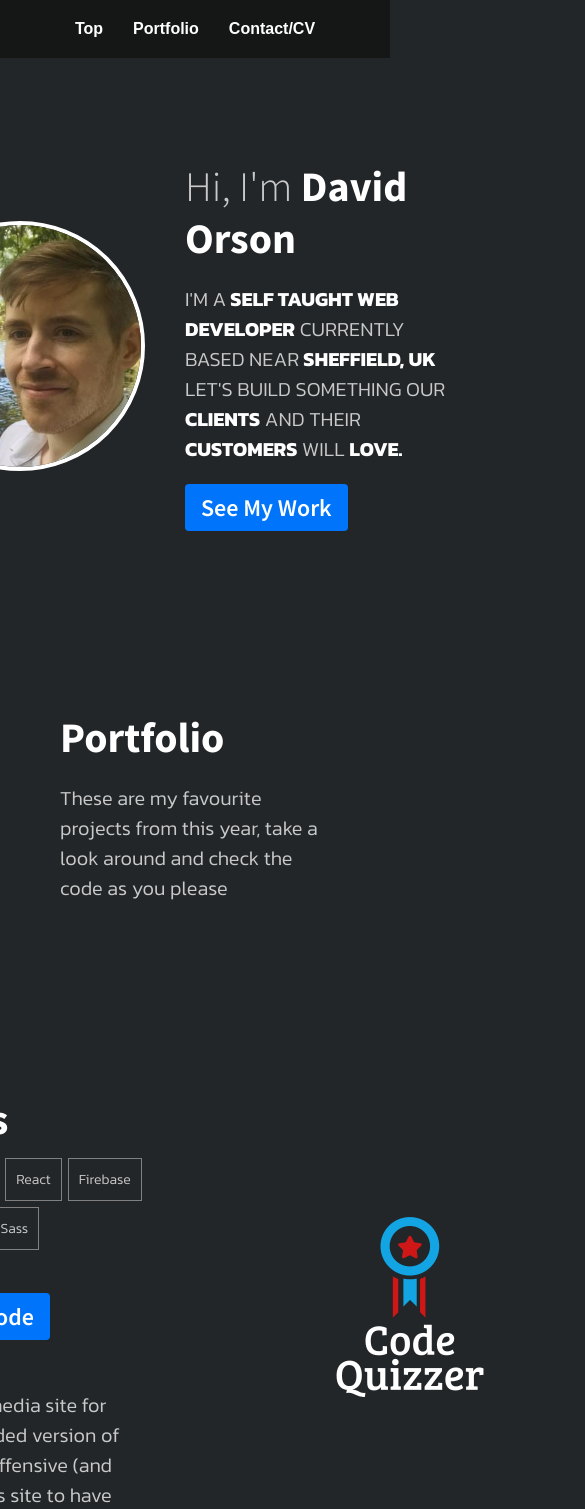
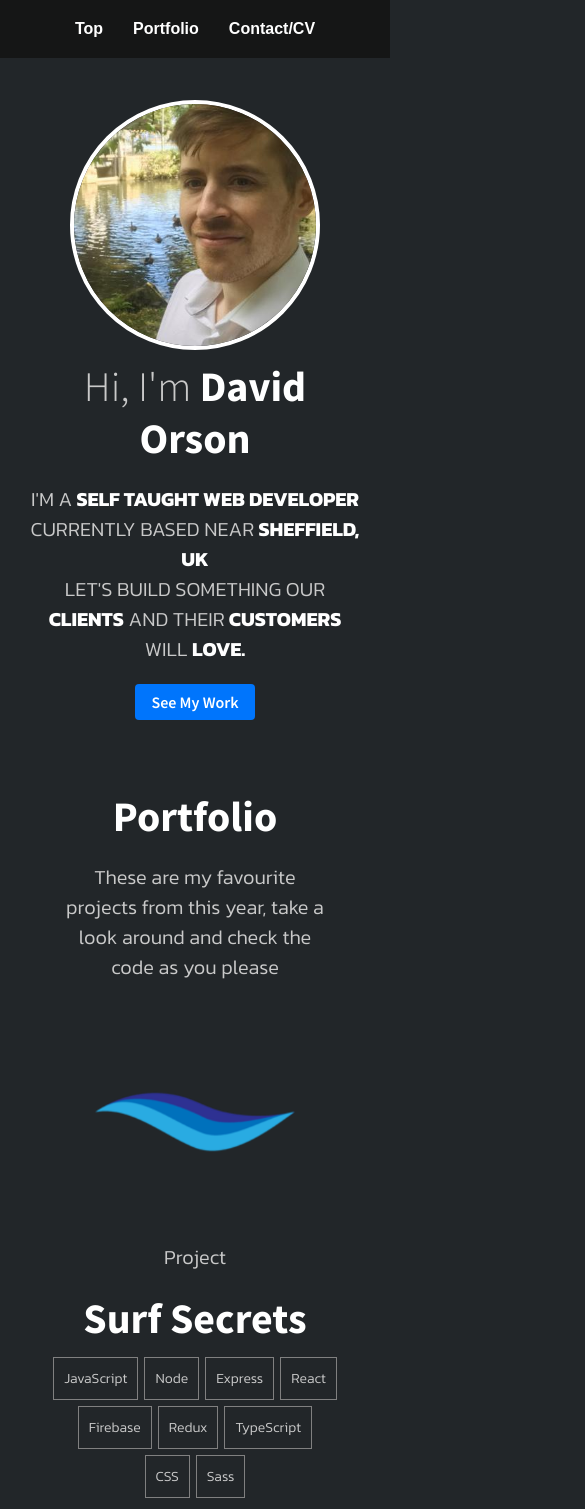
Before and after one commit to David-Orson/Portfolio-2020, a React (Create React App) app: page / in a window 390 px wide. Shown: the top 1509 px of the page, 585 px wide, since content can reach past the window. Built offline with nearby package versions, Linux system fonts and the light colour scheme; a web font is replaced by a local one.

Commit message:
Responsive Design

```diff
--- a/src/App.js
+++ b/src/App.js
@@ -5,7 +5,7 @@ import "./styles.css";
 
 const App = () => {
   return (
-    <div>
+    <div id="top">
       <Header />
       <Home />
     </div>
--- a/src/components/Contact.js
+++ b/src/components/Contact.js
@@ -3,11 +3,11 @@ import cv from "../Assets/CV.png";
 
 const Contact = () => {
   return (
-    <div className="contact">
+    <div id="cv" className="contact">
       <img src={cv} />
       <h1>07929 343576</h1>
       <h1>
-        <span>onlyorson@outlook.com</span>
+        <span className="email">onlyorson@outlook.com</span>
       </h1>
     </div>
   );
--- a/src/components/Header.js
+++ b/src/components/Header.js
@@ -3,9 +3,9 @@ import React from "react";
 const Header = () => {
   return (
     <div className="header">
-      <a>Top</a>
-      <a>Portfolio</a>
-      <a>Contact/CV</a>
+      <a href="#top">Top</a>
+      <a href="#portfolio">Portfolio</a>
+      <a href="#cv">Contact/CV</a>
     </div>
   );
 };
--- a/src/components/Hero.js
+++ b/src/components/Hero.js
@@ -19,7 +19,9 @@ const Hero = () => {
           LOVE.
         </p>
 
-        <button>See My Work</button>
+        <a className="button" href="#portfolio">
+          See My Work
+        </a>
       </div>
     </div>
   );
--- a/src/components/Project.js
+++ b/src/components/Project.js
@@ -6,7 +6,11 @@ const Project = (props) => {
   return (
     <div className="section">
       <div className="container logo-container">
-        <img src={props.image} />
+        {props.lessPadding ? (
+          <img src={props.image} className="ssPadding" />
+        ) : (
+          <img src={props.image} className="cqPadding" />
+        )}
       </div>
       <div className="container">
         <p>
@@ -27,7 +31,7 @@ const Project = (props) => {
             {codeText} Code
           </a>
         </div>
-        <div className="scroll">
+        <div className="scroll mobile-text">
           <p>
             <span>{props.body}</span>
           </p>
--- a/src/components/Projects.js
+++ b/src/components/Projects.js
@@ -16,10 +16,10 @@ const Projects = () => {
     "Sass",
   ];
 
-  const cQBadges = ["JavaScript", "React", "Semantic UI", "CSS", "Sass"];
+  const cQBadges = ["JavaScript", "React", "Semantic UI", "CSS"];
 
   return (
-    <div className="projects">
+    <div id="portfolio" className="projects">
       <div className="container">
         <h1>Portfolio</h1>
         <p>
@@ -37,13 +37,14 @@ const Projects = () => {
           body3="I had a coding friend who mentored me and advised me that if I wanted this to be a long term project, I should transition to typescript. This presented challenges (even though I knew how to set types) with implementing this fully with React/Redux as many of the errors I handled were difficult to understand, I now understand how to set the types for props and state and use interfaces. This site was also my first implementation of Redux, learning about a functioning store with actions and reducers which use Axios pull the data from the cloud functions."
           body4="I have been given access to an API for the leading CS:GO / CS:S server so that I can implement player stats from the game into their profiles amongst other functionalities. For the future of this app, I intend to integrate: automatic posts of in-game achievements, ranking system based on performance amongst multiple servers, in-game challenges which are rewarded with site badges. In the distant future, I intend to make a match making system so that players can arrange competitive games and report the score with evidence of the result, but this may require creating my own surf server."
           image={surfSecrets}
+          lessPadding={true}
           badges={sSBadges}
           site="https://cssurfsecrets.com"
           code="https://github.com/David-Orson/cs-surf-secrets-v2"
         />
         <Project
           title="Code Quizzer"
-          body="Code Quizzer is a quiz website with Questions for JavaScript. I decided to create this app as a challenge to myself by not using any video tutorials, mainly using documentation and Stack Overflow. I want to progress my proficiency with the tech that I typically use."
+          body="Code Quizzer is a quiz website with Questions for people learning JavaScript. I decided to create this app as a challenge to myself by not using any video tutorials, mainly using documentation and Stack Overflow. I want to progress my proficiency with the tech that I typically use."
           body2="Currently there is only one quiz available for users. I intend to implement multiple quizzes with more advanced topics, and a login system so that users can track their high scores and strive to complete all the quizzes I create."
           body3="I also want to take this as an opportunity to solidify the more theoretical concepts that I have been studying but seldom use, having read much of 'You Don't Know JavaScript' and am looking at advanced JavaScript Tutorials on Udemy. "
           image={codeQuizzer}
--- a/src/styles.css
+++ b/src/styles.css
@@ -16,6 +16,26 @@ a {
   margin: 5px 10px;
   cursor: pointer;
   padding: 5px;
+  text-decoration: none;
+}
+
+a:link {
+  color: white;
+}
+
+/* visited link */
+a:visited {
+  color: white;
+}
+
+/* mouse over link */
+a:hover {
+  color: white;
+}
+
+/* selected link */
+a:active {
+  color: white;
 }
 
 h1 {
@@ -72,7 +92,7 @@ button {
   font-weight: 600;
   cursor: pointer;
   text-align: center;
-  transition: background 250ms ease-in-out, transform 150ms ease;
+  transition: background 150ms ease-in-out, transform 150ms ease;
   -webkit-appearance: none;
   -moz-appearance: none;
 }
@@ -83,6 +103,15 @@ button:focus {
 }
 
 button:active {
+  transform: scale(0.97);
+}
+
+.button:hover,
+.button:focus {
+  background: #0053ba;
+}
+
+.button:active {
   transform: scale(0.97);
 }
 
@@ -179,3 +208,87 @@ button:active {
   height: 200px;
   overflow: auto;
 }
+
+.ssPadding {
+  margin-left: -100px;
+}
+
+@media only screen and (max-width: 1610px) {
+  body {
+    background-color: white;
+  }
+
+  .section {
+    display: block;
+    padding: 30px;
+  }
+
+  .ssPadding {
+    padding: 0px;
+    margin: -100px;
+  }
+}
+
+@media only screen and (max-width: 665px) {
+  * {
+    text-align: center;
+  }
+
+  .container {
+    min-width: 150px;
+    max-width: 700px;
+    padding: 0px;
+  }
+
+  .section {
+    padding: 30px 0px;
+  }
+
+  .pfp-container {
+    height: 250px;
+    width: 250px;
+    min-width: 250px;
+    border-radius: 50%;
+    border: solid white 4px;
+    overflow: hidden;
+    margin: 0 auto;
+  }
+
+  .pfp {
+    display: block;
+
+    box-sizing: initial;
+
+    height: 450px;
+    width: 270px;
+    margin-left: -20px;
+    margin-top: -90px;
+  }
+
+  .hero {
+    background-color: #222629;
+    display: block;
+    padding: 100px 20px 0px 20px;
+  }
+
+  .ssPadding {
+    height: 200px;
+    margin: -30px 0px 10px 0px;
+  }
+
+  .button {
+    font-size: 16px;
+  }
+
+  .cqPadding {
+    margin: 10px 0px 30px 0px;
+  }
+
+  .mobile-text {
+    margin: 30px 0px;
+  }
+
+  .email {
+    font-size: 28px;
+  }
+}
```
